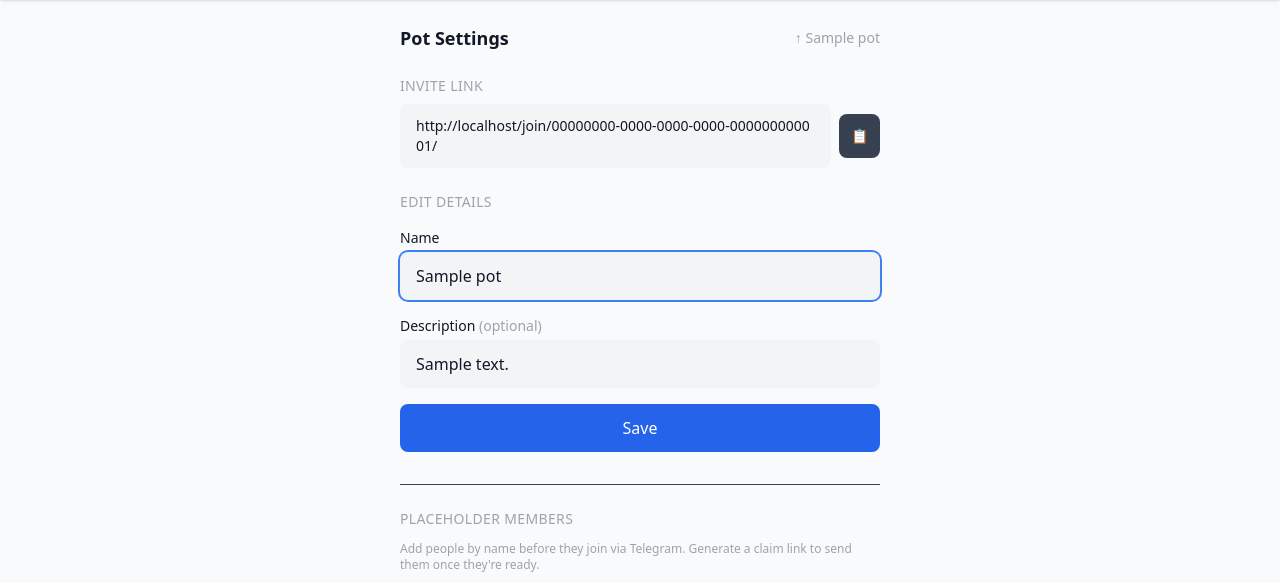
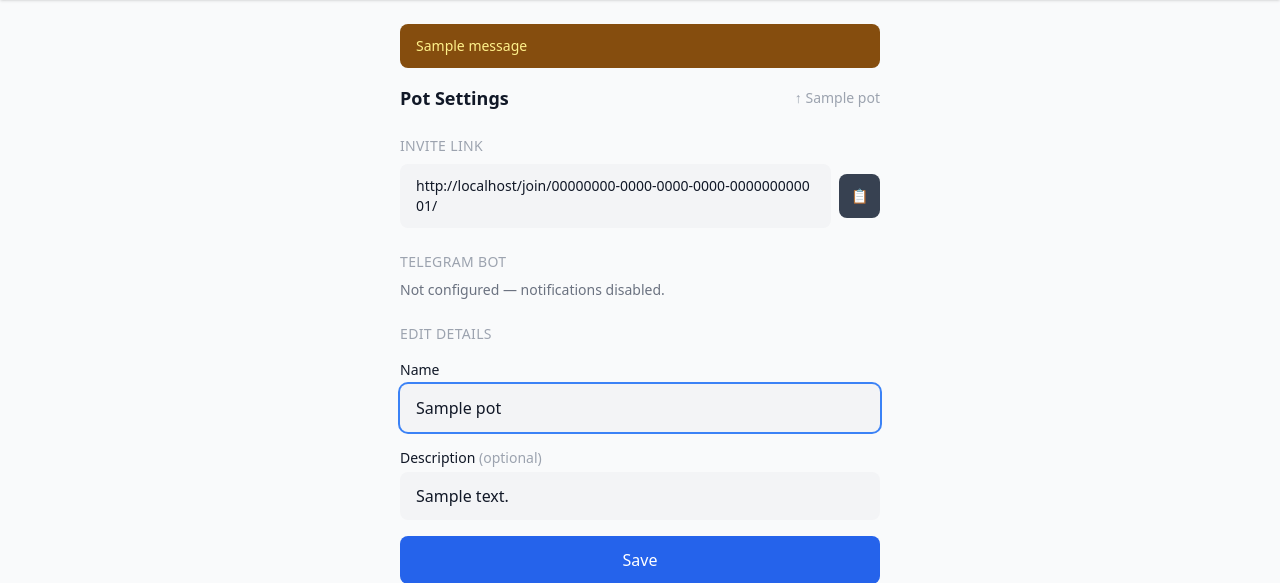
Before and after one commit to rgezikov/common-pot, a Django app: template pots/templates/rename_pot.html in a window 1280 px wide. Shown: the part 52-635 px from the top of the page. Run offline with Django 5.2, Linux system fonts and the light colour scheme; tables that the repository leaves empty hold one stand-in row (values such as "Sample post"); the template is opened without the code that fills it: values that come from a table or form of the project are taken from there, most other values are stand-ins (such as "Sample title", 1, 10 or a date in 2020); one stand-in notice (Sample message) is shown; parts of the project's set-up code (start-up, migrations or seed data) failed here and were passed over; some libraries are stand-ins or nearby versions.

Commit message:
Pot settings: show linked chat, ping button; bot /pot unlink
Pot settings page:
- Show linked Telegram chat name fetched live via getChat API
- Show instruction for linking when no chat is connected
- Add "Send test message" button to verify the chat link
- Wire Django messages framework into base.html for flash messages

Bot:
- Add /pot unlink command to detach a chat from its pot
- Report clearly when chat is already linked to a different pot
- Report when pot is already linked to this same chat
- Wrap /pot handler in try/except so crashes reply with an error

Co-Authored-By: Claude Sonnet 4.6 <noreply@anthropic.com>

```diff
--- a/commonpot/urls.py
+++ b/commonpot/urls.py
@@ -20,6 +20,7 @@ urlpatterns = [
     path('pot/<uuid:token>/placeholder/<int:member_id>/claim-link/', views.generate_claim_link, name='generate_claim_link'),
     path('claim/<uuid:claim_token>/', views.claim_placeholder, name='claim_placeholder'),
     path('pot/<uuid:token>/rename/', views.rename_pot, name='rename_pot'),
+    path('pot/<uuid:token>/ping/', views.ping_bot, name='ping_bot'),
     path('pot/<uuid:token>/delete/', views.delete_pot, name='delete_pot'),
     path('pot/<uuid:token>/report/', views.pot_report, name='pot_report'),
     path('join/<uuid:token>/', views.join_pot, name='join_pot'),
--- a/pots/templates/base.html
+++ b/pots/templates/base.html
@@ -50,6 +50,13 @@
         </div>
     </header>
     <main class="px-4 py-6 max-w-lg mx-auto">
+        {% if messages %}
+            {% for message in messages %}
+            <div class="mb-4 px-4 py-3 rounded-lg text-sm {% if message.tags == 'error' %}bg-red-900 text-red-200{% else %}bg-yellow-800 text-yellow-200{% endif %}">
+                {{ message }}
+            </div>
+            {% endfor %}
+        {% endif %}
         {% block content %}{% endblock %}
     </main>
     <script>
--- a/pots/templates/rename_pot.html
+++ b/pots/templates/rename_pot.html
@@ -30,6 +30,30 @@ function copyInviteLink() {
     });
 }
 </script>
+
+<div class="mb-6">
+    <h3 class="text-sm font-medium text-gray-400 uppercase tracking-wide mb-2">Telegram Bot</h3>
+    {% if TELEGRAM_BOT_NAME %}
+        <p class="text-sm text-green-400 mb-1">Bot: @{{ TELEGRAM_BOT_NAME }}</p>
+        {% if chat_title %}
+            <p class="text-sm mb-3">Linked chat: <span class="font-medium">{{ chat_title }}</span></p>
+        {% elif pot.telegram_chat_id %}
+            <p class="text-sm text-yellow-400 mb-3">Chat linked (ID {{ pot.telegram_chat_id }}) but title unavailable.</p>
+        {% else %}
+            <p class="text-sm text-gray-500 mb-3">No group chat linked yet. Use <code>/pot {{ request.scheme }}://{{ request.get_host }}{% url 'join_pot' pot.invite_token %}</code> in a Telegram group.</p>
+        {% endif %}
+        {% if pot.telegram_chat_id %}
+        <form method="post" action="{% url 'ping_bot' pot.invite_token %}">
+            {% csrf_token %}
+            <button type="submit" class="text-sm bg-gray-700 hover:bg-gray-600 text-white px-3 py-2 rounded-lg">
+                Send test message to chat
+            </button>
+        </form>
+        {% endif %}
+    {% else %}
+        <p class="text-sm text-gray-500">Not configured — notifications disabled.</p>
+    {% endif %}
+</div>
 
 <h3 class="text-sm font-medium text-gray-400 uppercase tracking-wide mb-2">Edit Details</h3>
 <form method="post" class="space-y-4">
--- a/pots/views.py
+++ b/pots/views.py
@@ -2,13 +2,14 @@ import ast
 import datetime
 import operator
 from decimal import Decimal, InvalidOperation
+from django.contrib import messages
 from django.http import HttpResponse, JsonResponse
 from django.shortcuts import render, redirect, get_object_or_404
 from django.views.decorators.csrf import csrf_exempt
 from django.utils import timezone
 import csv
 import io
-from .models import Pot, CompotUser, Member, Drop, Split, PlaceholderClaim, ShoppingList, ListMember, Item
+from .models import Pot, CompotUser, Member, Drop, Split, PlaceholderClaim, ShoppingList, ListMember, Item, ListItemSuggestion
 from .telegram_auth import verify_telegram_auth, verify_telegram_webapp_auth, get_telegram_user, login_required
 from .splits import calculate_splits
 from .balances import calculate_balances, calculate_settlements
@@ -353,6 +354,27 @@ def pot_report(request, token):
     })
 
 
+def _get_chat_title(chat_id):
+    """Call Telegram getChat API and return the chat title, or None on failure."""
+    import httpx
+    from django.conf import settings
+    token = settings.TELEGRAM_BOT_TOKEN
+    if not token or not chat_id:
+        return None
+    try:
+        r = httpx.get(
+            f"https://api.telegram.org/bot{token}/getChat",
+            params={'chat_id': chat_id},
+            timeout=3,
+        )
+        data = r.json()
+        if data.get('ok'):
+            return data['result'].get('title') or data['result'].get('first_name')
+    except Exception:
+        pass
+    return None
+
+
 @login_required
 def rename_pot(request, token):
     pot = get_object_or_404(Pot, invite_token=token)
@@ -364,7 +386,12 @@ def rename_pot(request, token):
             pot.save()
             return redirect('pot_detail', token=token)
     placeholders = pot.members.filter(user__is_placeholder=True).select_related('user')
-    return render(request, 'rename_pot.html', {'pot': pot, 'placeholders': placeholders})
+    chat_title = _get_chat_title(pot.telegram_chat_id) if pot.telegram_chat_id else None
+    return render(request, 'rename_pot.html', {
+        'pot': pot,
+        'placeholders': placeholders,
+        'chat_title': chat_title,
+    })
 
 
 def _sync_member_username(member, user):
@@ -400,6 +427,33 @@ def join_pot(request, token):
     if not created:
         _sync_member_username(member, user)
     return redirect('pot_detail', token=pot.invite_token)
+
+
+@login_required
+def ping_bot(request, token):
+    pot = get_object_or_404(Pot, invite_token=token)
+    if request.method == 'POST' and pot.telegram_chat_id:
+        from django.conf import settings
+        import httpx
+        tg_token = settings.TELEGRAM_BOT_TOKEN
+        if tg_token:
+            pot_url = f"https://pot.respobit.eu/pot/{pot.invite_token}/"
+            try:
+                httpx.post(
+                    f"https://api.telegram.org/bot{tg_token}/sendMessage",
+                    json={
+                        'chat_id': pot.telegram_chat_id,
+                        'text': f"👋 Test message from Common Pot web app — pot *{pot.name}* is connected.\n[Open pot]({pot_url})",
+                        'parse_mode': 'Markdown',
+                    },
+                    timeout=5,
+                )
+                messages.success(request, 'Test message sent to the linked chat.')
+            except Exception:
+                messages.error(request, 'Failed to send test message.')
+        else:
+            messages.error(request, 'Bot token not configured.')
+    return redirect('rename_pot', token=token)
 
 
 @login_required
@@ -506,10 +560,12 @@ def list_detail(request, token):
     if not list_member:
         return redirect('join_list', token=token)
     items = shopping_list.items.select_related('checked_by__user').order_by('checked', 'created_at')
+    suggestions = shopping_list.suggestions.values_list('name', flat=True)
     return render(request, 'list_detail.html', {
         'list': shopping_list,
         'items': items,
         'list_member': list_member,
+        'suggestions': suggestions,
     })
 
 
@@ -525,7 +581,11 @@ def add_item(request, token):
         name = name[:1].upper() + name[1:]
         note = request.POST.get('note', '').strip()
         if name:
-            Item.objects.create(shopping_list=shopping_list, name=name, note=note)
+            if shopping_list.items.filter(name__iexact=name, checked=False).exists():
+                messages.warning(request, f'"{name}" is already on the list.')
+            else:
+                Item.objects.create(shopping_list=shopping_list, name=name, note=note)
+                ListItemSuggestion.objects.get_or_create(shopping_list=shopping_list, name=name)
     return redirect('list_detail', token=token)
 
 
@@ -560,8 +620,10 @@ def edit_item(request, token, item_id):
             item.name = name
             item.note = note
             item.save(update_fields=['name', 'note'])
+            ListItemSuggestion.objects.get_or_create(shopping_list=shopping_list, name=name)
             return redirect('list_detail', token=token)
-    return render(request, 'edit_item.html', {'list': shopping_list, 'item': item})
+    suggestions = shopping_list.suggestions.values_list('name', flat=True)
+    return render(request, 'edit_item.html', {'list': shopping_list, 'item': item, 'suggestions': suggestions})
 
 
 @login_required
```
Also changed, not shown: bot.py (+54 -27 lines), docs/design/phases/phase-7-telegram-bot-drops/spec.md (+2 -1 lines).
